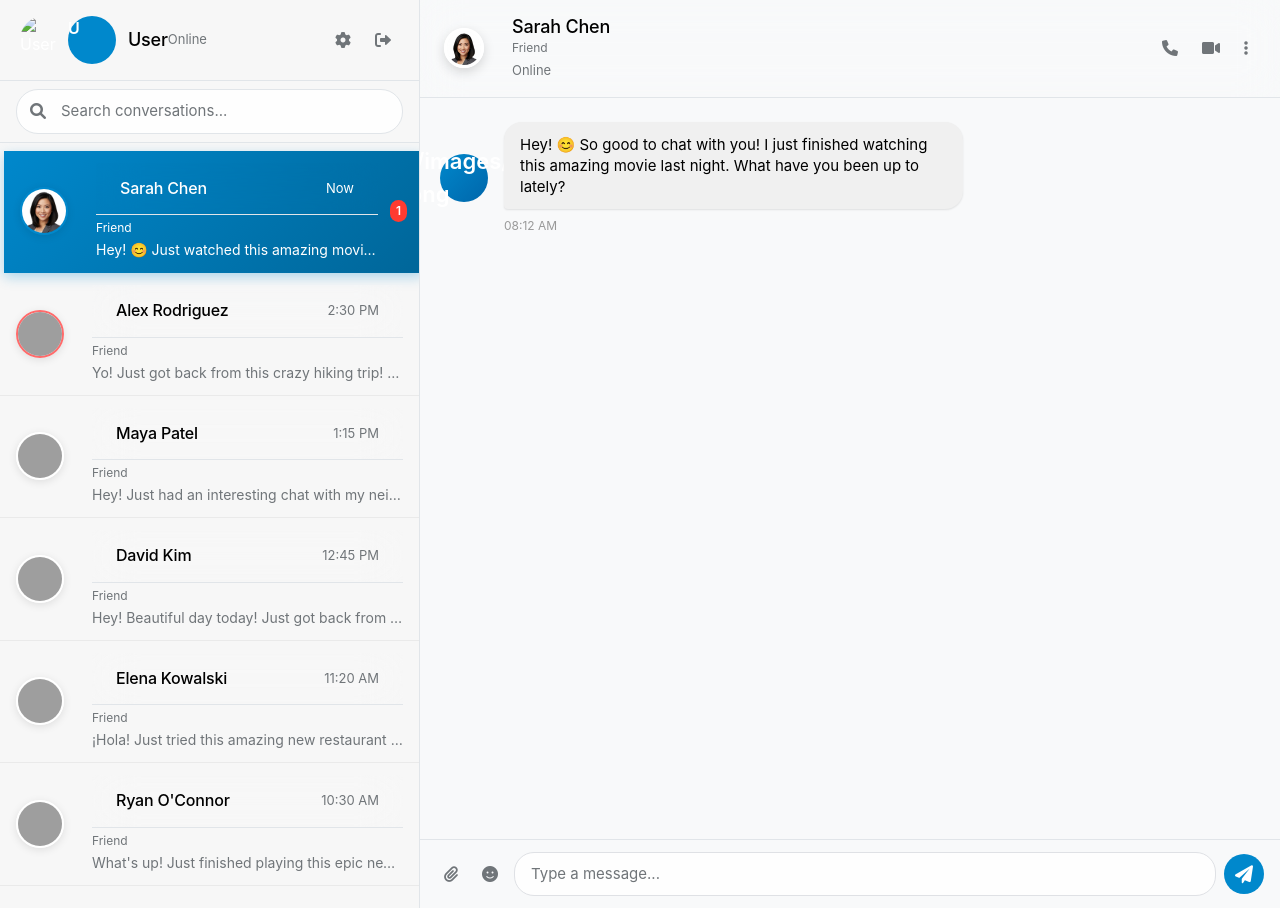
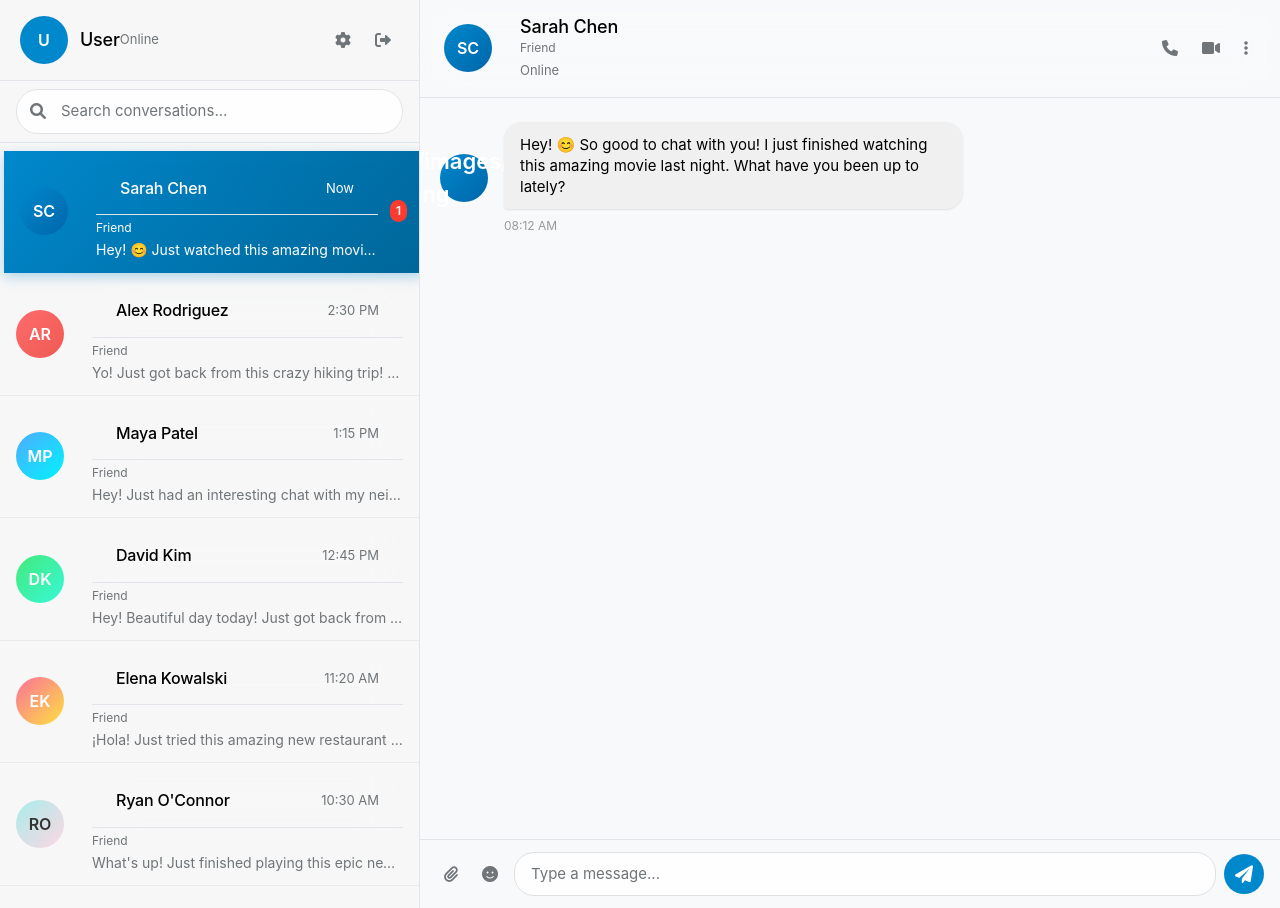
Before and after one commit to RiyaPatil28-codes/TelegramPII, a Flask app: template templates/dashboard.html in a window 1280 px wide. Run offline with Flask 3, Linux system fonts and the light colour scheme; the template is opened without the code that fills it: most values are stand-ins (such as "Sample title", 1, 10 or a date in 2020); some libraries are stand-ins or nearby versions; grey boxes are pictures that could not be loaded.

Commit message:
Remove image elements from chat interfaces and show initials instead
Update templates/dashboard.html to remove image tags for user and bot avatars, replacing them with avatar-placeholder divs that display initials. This addresses issues with image loading and aligns with the request to remove icons that were not displaying images.

Replit-Commit-Author: Agent
Replit-Commit-Session-Id: 5a681158-dd65-4831-8d93-2a6024ef80e9
Replit-Commit-Checkpoint-Type: full_checkpoint

```diff
--- a/templates/dashboard.html
+++ b/templates/dashboard.html
@@ -9,8 +9,7 @@
         <div class="sidebar-header">
             <div class="user-profile">
                 <div class="user-avatar">
-                    <img src="{{ url_for('static', filename='images/user-default.png') }}" alt="User" onerror="this.style.display='none'; this.nextElementSibling.style.display='block';">
-                    <div class="avatar-placeholder" style="display:none;">{{ session.get('user', {}).get('name', 'U')[0] }}</div>
+                    <div class="avatar-placeholder">{{ session.get('user', {}).get('name', 'U')[0] }}</div>
                 </div>
                 <div class="user-info">
                     <h3>{{ session.get('user', {}).get('name', 'User') }}</h3>
@@ -42,8 +41,7 @@
         <div class="chat-list">
             <div class="chat-item active" data-bot-id="ai-assistant">
                 <div class="chat-avatar">
-                    <img src="{{ url_for('static', filename='images/sarah-chen.png') }}?v={{ cache_bust }}" alt="Sarah Chen" class="profile-pic" style="width: 48px; height: 48px; border-radius: 50%; object-fit: cover; border: 2px solid #0088cc;" onload="console.log('Sarah image loaded successfully!')" onerror="console.log('Sarah image failed to load!'); this.style.display='none'; this.nextElementSibling.style.display='block';">
-                    <div class="avatar-placeholder ai-avatar" style="display:none;">SC</div>
+                    <div class="avatar-placeholder ai-avatar">SC</div>
                 </div>
                 <div class="chat-info">
                     <div class="chat-header">
@@ -60,8 +58,7 @@
 
             <div class="chat-item" data-bot-id="pii-detector">
                 <div class="chat-avatar">
-                    <img src="{{ url_for('static', filename='images/alex-rodriguez.png') }}?v={{ cache_bust }}" alt="Alex Rodriguez" class="profile-pic" style="width: 48px; height: 48px; border-radius: 50%; object-fit: cover; border: 2px solid #ff6b6b;" onload="console.log('Alex image loaded!')" onerror="console.log('Alex image failed!'); this.style.display='none'; this.nextElementSibling.style.display='block';">
-                    <div class="avatar-placeholder security-avatar" style="display:none;">AR</div>
+                    <div class="avatar-placeholder security-avatar">AR</div>
                 </div>
                 <div class="chat-info">
                     <div class="chat-header">
@@ -75,8 +72,7 @@
 
             <div class="chat-item" data-bot-id="news-bot">
                 <div class="chat-avatar">
-                    <img src="{{ url_for('static', filename='images/maya-patel.png') }}?v={{ cache_bust }}" alt="Maya Patel" class="profile-pic" onerror="this.style.display='none'; this.nextElementSibling.style.display='block';">
-                    <div class="avatar-placeholder news-avatar" style="display:none;">MP</div>
+                    <div class="avatar-placeholder news-avatar">MP</div>
                 </div>
                 <div class="chat-info">
                     <div class="chat-header">
@@ -90,8 +86,7 @@
 
             <div class="chat-item" data-bot-id="weather-bot">
                 <div class="chat-avatar">
-                    <img src="{{ url_for('static', filename='images/david-kim.png') }}?v={{ cache_bust }}" alt="David Kim" class="profile-pic" onerror="this.style.display='none'; this.nextElementSibling.style.display='block';">
-                    <div class="avatar-placeholder weather-avatar" style="display:none;">DK</div>
+                    <div class="avatar-placeholder weather-avatar">DK</div>
                 </div>
                 <div class="chat-info">
                     <div class="chat-header">
@@ -105,8 +100,7 @@
 
             <div class="chat-item" data-bot-id="translator-bot">
                 <div class="chat-avatar">
-                    <img src="{{ url_for('static', filename='images/elena-kowalski.png') }}?v={{ cache_bust }}" alt="Elena Kowalski" class="profile-pic" onerror="this.style.display='none'; this.nextElementSibling.style.display='block';">
-                    <div class="avatar-placeholder translator-avatar" style="display:none;">EK</div>
+                    <div class="avatar-placeholder translator-avatar">EK</div>
                 </div>
                 <div class="chat-info">
                     <div class="chat-header">
@@ -120,8 +114,7 @@
 
             <div class="chat-item" data-bot-id="code-helper">
                 <div class="chat-avatar">
-                    <img src="{{ url_for('static', filename='images/ryan-oconnor.png') }}?v={{ cache_bust }}" alt="Ryan O'Connor" class="profile-pic" onerror="this.style.display='none'; this.nextElementSibling.style.display='block';">
-                    <div class="avatar-placeholder code-avatar" style="display:none;">RO</div>
+                    <div class="avatar-placeholder code-avatar">RO</div>
                 </div>
                 <div class="chat-info">
                     <div class="chat-header">
@@ -140,8 +133,7 @@
         <div class="chat-header">
             <div class="chat-contact">
                 <div class="contact-avatar">
-                    <img src="{{ url_for('static', filename='images/sarah-chen.png') }}?v={{ cache_bust }}" alt="Sarah Chen" class="profile-pic-large" onerror="this.style.display='none'; this.nextElementSibling.style.display='block';">
-                    <div class="avatar-placeholder ai-avatar" style="display:none;">SC</div>
+                    <div class="avatar-placeholder ai-avatar">SC</div>
                 </div>
                 <div class="contact-info">
                     <h3 id="currentBotName">Sarah Chen</h3>
@@ -166,8 +158,7 @@
         <div class="messages-container" id="messagesContainer">
             <div class="message bot-message">
                 <div class="message-avatar">
-                    <img src="{{ url_for('static', filename='images/sarah-chen.png') }}?v={{ cache_bust }}" alt="Sarah Chen" class="profile-pic-chat" onerror="this.style.display='none'; this.nextElementSibling.style.display='block';">
-                    <div class="avatar-placeholder ai-avatar" style="display:none;">SC</div>
+                    <div class="avatar-placeholder ai-avatar">SC</div>
                 </div>
                 <div class="message-content">
                     <div class="message-bubble">
```
